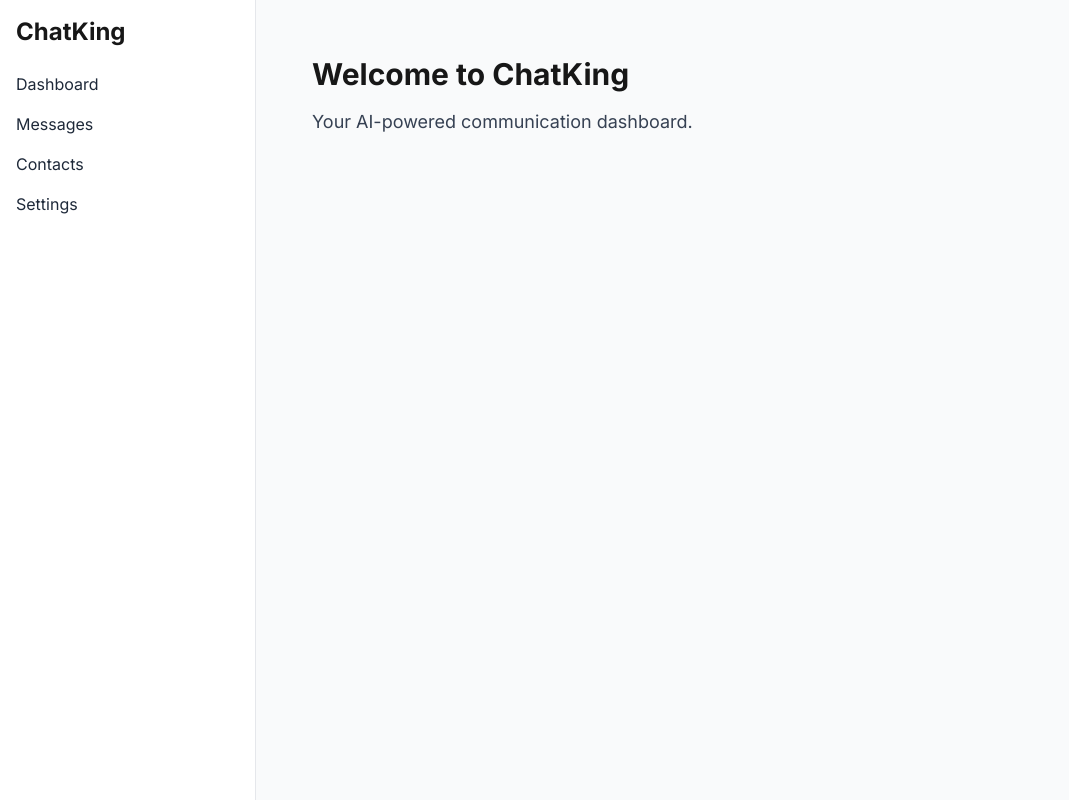
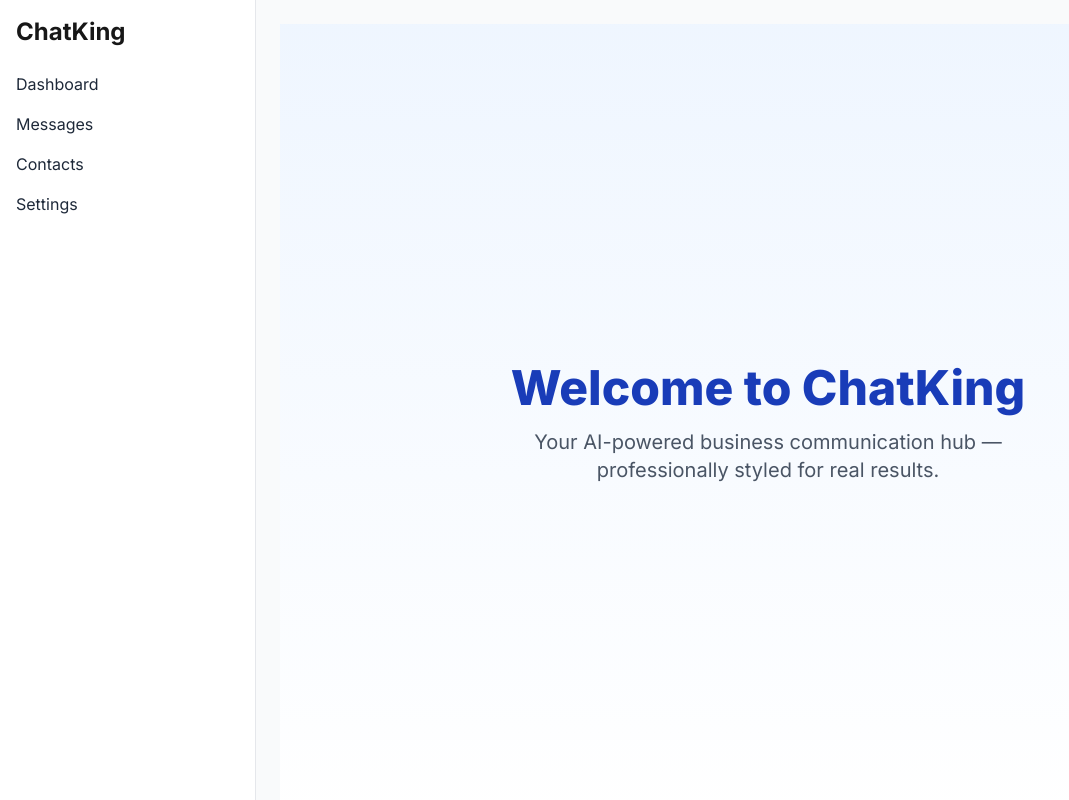
Before and after one commit to jakemcintyre/ChatKing-final, a Next.js app: page / in a window 1280 px wide. Shown: the whole page, without its empty margins (0-1069 px from the left). Built offline with nearby package versions, Linux system fonts and the light colour scheme.

Commit message:
Improve homepage styling for professional business look

```diff
--- a/src/app/page.tsx
+++ b/src/app/page.tsx
@@ -1,8 +1,12 @@
 export default function Home() {
   return (
-    <div className="p-8">
-      <h1 className="text-3xl font-bold mb-4">Welcome to ChatKing</h1>
-      <p className="text-lg text-gray-700">Your AI-powered communication dashboard.</p>
-    </div>
+    <main className="flex flex-col items-center justify-center min-h-screen bg-gradient-to-b from-blue-50 to-white text-gray-800 px-6 py-12">
+      <h1 className="text-4xl md:text-5xl font-extrabold text-blue-800 mb-4">
+        Welcome to ChatKing
+      </h1>
+      <p className="text-lg md:text-xl text-gray-600 max-w-xl text-center">
+        Your AI-powered business communication hub — professionally styled for real results.
+      </p>
+    </main>
   );
 }
```
